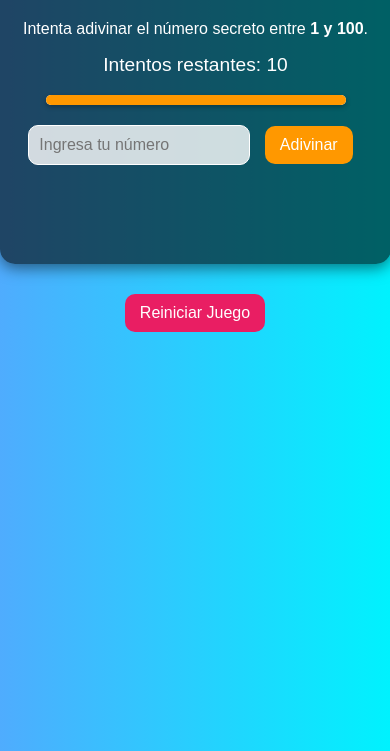
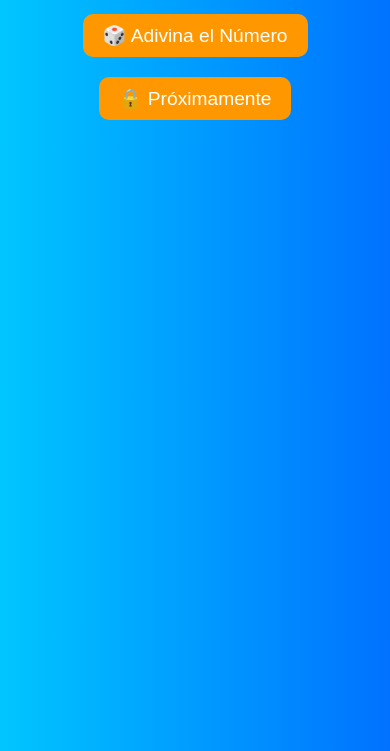
Before and after one commit to Marlonbet/Juego-Adivinador, a plain HTML site: page index.html in a window 390 px wide. Shown: the part 93-844 px from the top of the page. Drawn offline with Linux system fonts and the light colour scheme.

Commit message:
Actualizar index.html

```diff
--- a/index.html
+++ b/index.html
@@ -3,137 +3,28 @@
 <head>
   <meta charset="UTF-8">
   <meta name="viewport" content="width=device-width, initial-scale=1.0">
-  <title>Adivina el Número</title>
-  <style>
-    body {
-      font-family: 'Arial', sans-serif;
-      text-align: center;
-      background: linear-gradient(to right, #4facfe, #00f2fe);
-      color: white;
-      margin: 0;
-      padding: 0;
-    }
-
-    h1 {
-      font-size: 2.5em;
-      margin: 20px 0;
-    }
-
-    .game-container {
-      background: rgba(0, 0, 0, 0.6);
-      padding: 20px;
-      margin: 20px auto;
-      border-radius: 15px;
-      width: 90%;
-      max-width: 400px;
-      box-shadow: 0 4px 15px rgba(0, 0, 0, 0.5);
-    }
-
-    input {
-      font-size: 1.2em;
-      padding: 10px;
-      width: 80%;
-      max-width: 200px;
-      border: 1px solid #fff;
-      border-radius: 10px;
-      margin: 10px 0;
-      outline: none;
-      background: rgba(255, 255, 255, 0.8);
-    }
-
-    button {
-      font-size: 1.2em;
-      padding: 10px 20px;
-      margin: 10px;
-      border: none;
-      border-radius: 10px;
-      background-color: #ff9800;
-      color: white;
-      cursor: pointer;
-      transition: 0.3s ease;
-    }
-
-    button:hover {
-      background-color: #f57c00;
-    }
-
-    button:disabled {
-      background-color: gray;
-      cursor: not-allowed;
-    }
-
-    .reset {
-      background-color: #e91e63;
-    }
-
-    .reset:hover {
-      background-color: #c2185b;
-    }
-
-    .message {
-      font-size: 1.2em;
-      margin: 20px 0;
-      line-height: 1.5;
-      min-height: 1.5em;
-    }
-
-    .winner {
-      font-size: 1.5em;
-      font-weight: bold;
-      color: #4caf50;
-    }
-
-    .loser {
-      font-size: 1.5em;
-      font-weight: bold;
-      color: #f44336;
-    }
-
-    .attempts {
-      font-size: 1.2em;
-      margin-top: 10px;
-    }
-
-    .attempt-bar {
-      background: white;
-      height: 10px;
-      border-radius: 5px;
-      overflow: hidden;
-      margin: 10px auto;
-      width: 90%;
-      max-width: 300px;
-      box-shadow: 0 2px 5px rgba(0, 0, 0, 0.3);
-    }
-
-    .attempt-bar div {
-      height: 100%;
-      background: #ff9800;
-      width: 100%;
-      transition: width 0.3s ease-in-out;
-    }
-
-    @media (max-width: 600px) {
-      h1 {
-        font-size: 2em;
-      }
-
-      button {
-        font-size: 1em;
-        padding: 10px 15px;
-      }
-
-      input {
-        font-size: 1em;
-      }
-    }
-  </style>
+  <title>Pantalla Principal</title>
+  <!-- Referencia al archivo CSS -->
+  <link rel="stylesheet" href="style.css">
 </head>
 <body>
+  <!-- Pantalla Principal -->
+  <div id="main-screen" class="screen active">
+    <h1>¡Selecciona un Juego!</h1>
+    <div class="menu">
+      <button onclick="changeView('guess-game')">🎲 Adivina el Número</button>
+      <button onclick="changeView('coming-soon')">🔒 Próximamente</button>
+    </div>
+  </div>
+
+  <!-- Pantalla del Juego "Adivina el Número" -->
+  <div id="guess-game" class="screen">
     <h1>¡Adivina el Número!</h1>
 
     <div class="game-container">
       <p>Intenta adivinar el número secreto entre <strong>1 y 100</strong>.</p>
       <p class="attempts">Intentos restantes: <span id="attempts">10</span></p>
+
       <div class="attempt-bar">
         <div id="progress-bar"></div>
       </div>
@@ -144,60 +35,16 @@
     </div>
 
     <button class="reset" onclick="resetGame()">Reiniciar Juego</button>
+    <button onclick="changeView('main-screen')">⬅️ Volver</button>
+  </div>
 
-  <script>
-    let secretNumber = Math.floor(Math.random() * 100) + 1;
-    let attempts = 10;
+  <!-- Pantalla de Juegos Próximos -->
+  <div id="coming-soon" class="screen">
+    <h1>🔒 Juegos Próximamente</h1>
+    <p>Estamos trabajando en más juegos para ti.</p>
+    <button onclick="changeView('main-screen')">⬅️ Volver</button>
+  </div>
 
-    function flashMessage(text, className) {
-      const message = document.getElementById('message');
-      message.textContent = text;
-      message.className = `message ${className}`;
-    }
-
-    function checkGuess() {
-      const guess = Number(document.getElementById('guess').value);
-
-      if (!guess || guess < 1 || guess > 100) {
-        flashMessage('Por favor, ingresa un número válido entre 1 y 100.', 'loser');
-        return;
-      }
-
-      if (guess === secretNumber) {
-        flashMessage(`¡🎉 Felicidades! Adivinaste el número ${secretNumber}.`, 'winner');
-        disableInput();
-      } else {
-        attempts--;
-        flashMessage(guess < secretNumber ? `El número es mayor que ${guess}.` : `El número es menor que ${guess}.`, '');
-      }
-
-      updateAttempts();
-
-      if (attempts === 0) {
-        flashMessage(`😢 Perdiste. El número era ${secretNumber}.`, 'loser');
-        disableInput();
-      }
-    }
-
-    function updateAttempts() {
-      document.getElementById('attempts').textContent = attempts;
-      document.getElementById('progress-bar').style.width = `${(attempts / 10) * 100}%`;
-    }
-
-    function disableInput() {
-      document.getElementById('guess').disabled = true;
-      document.getElementById('check-btn').disabled = true;
-    }
-
-    function resetGame() {
-      secretNumber = Math.floor(Math.random() * 100) + 1;
-      attempts = 10;
-      document.getElementById('guess').disabled = false;
-      document.getElementById('check-btn').disabled = false;
-      document.getElementById('guess').value = '';
-      updateAttempts();
-      flashMessage('', '');
-    }
-  </script>
+  <script src="main.js"></script>
 </body>
 </html>
```
Lines whose indentation alone changed are shown as unchanged.
